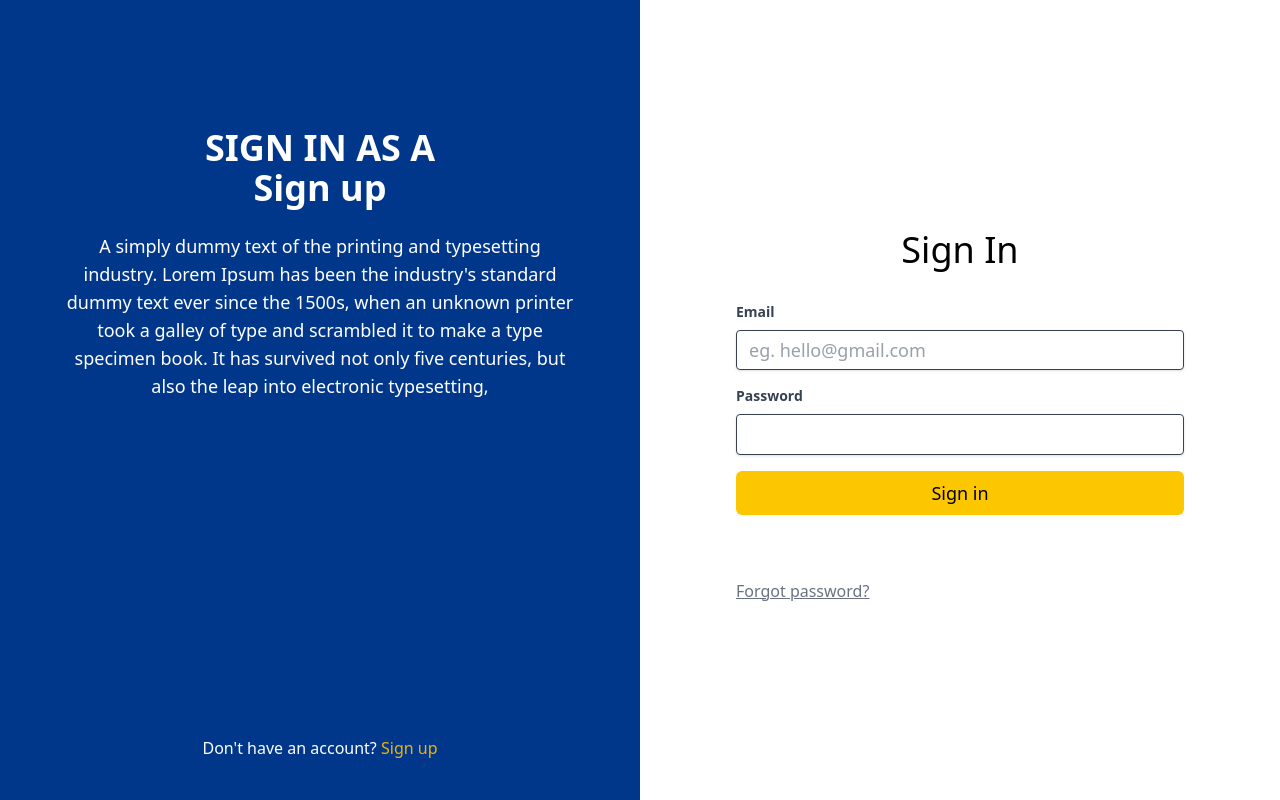
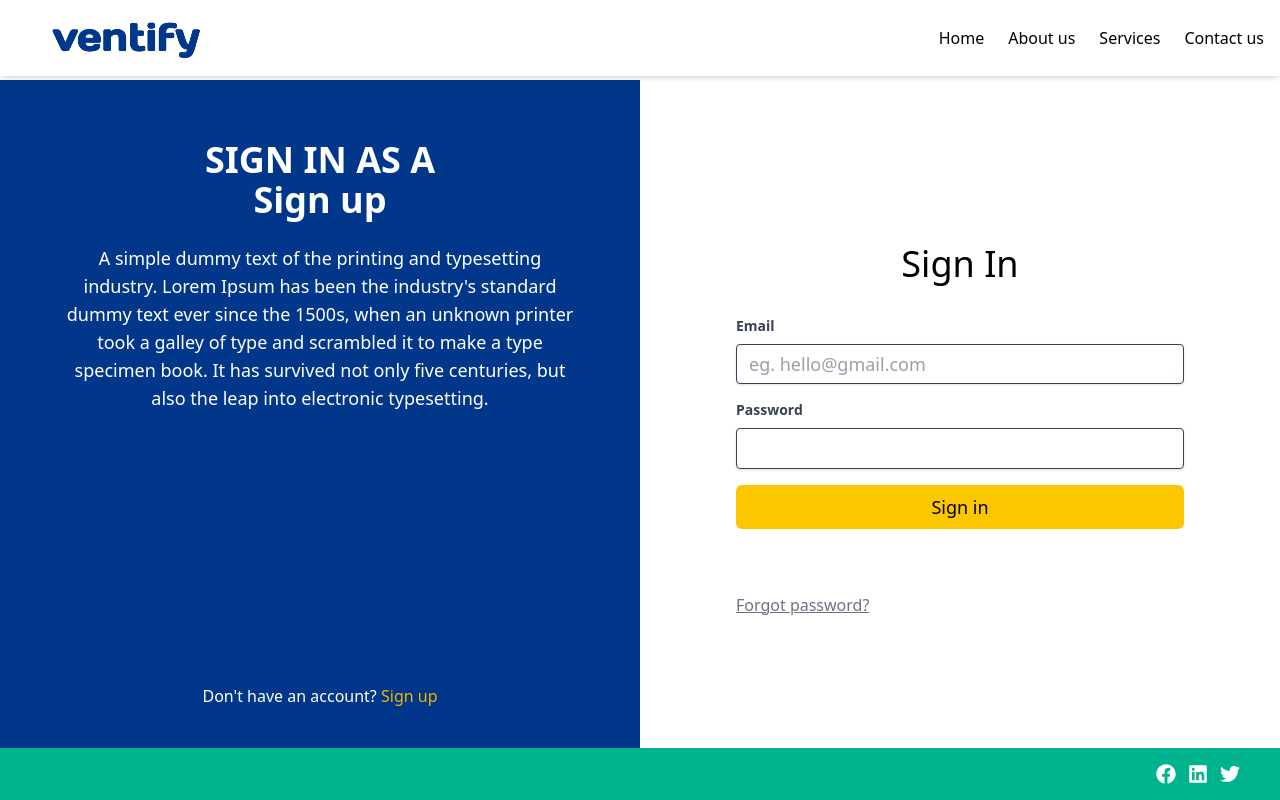
Before and after one commit to Ventify-Org/Ventify-Frontend, a React (Vite) app in the folder ventify/: page /signin/1 in a window 1280 px wide. Built offline with nearby package versions, Linux system fonts and the light colour scheme.

Commit message:
Refactor Signin component layout

```diff
--- a/ventify/src/components/Header.tsx
+++ b/ventify/src/components/Header.tsx
@@ -8,7 +8,7 @@ const Header = () => {
 
   return (
     <header className="fixed top-0 left-0 right-0 bg-white shadow-md z-50">
-      <div className="container mx-auto px-4 py-4 flex justify-between items-center">
+      <div className="container mx-auto px-4 py-2 flex justify-between items-center">
         <img src="/logo.png" alt="logo" />
 
         <div className="hidden md:flex items-center space-x-8">
--- a/ventify/src/components/Signin.tsx
+++ b/ventify/src/components/Signin.tsx
@@ -1,4 +1,6 @@
 import { useParams, Link } from "react-router-dom";
+import Header from "./Header";
+import { FaLinkedin, FaFacebook, FaTwitter } from "react-icons/fa";
 
 const Signin = () => {
   const { type } = useParams();
@@ -10,20 +12,26 @@ const Signin = () => {
   };
 
   return (
-    <section className="flex justify-center items-center">
-      <div className="bg-[#00378B] flex flex-col justify-center items-center text-white w-1/2 h-screen px-16">
-        <div className="mt-[25%] flex flex-col justify-center items-center">
+    <>
+      <Header />
+      {/* Full-page layout with flexbox */}
+      <div className="flex flex-col h-screen">
+        {/* Main content section */}
+        <section className="flex flex-grow justify-center items-center pt-20">
+          <div className="bg-[#00378B] flex flex-col justify-center items-center text-white w-1/2 min-h-full px-16">
+            <div className="flex flex-col justify-center items-center pt-15">
               <p className="text-4xl font-bold">SIGN IN AS A</p>
               <p className="text-4xl font-bold">
                 {titles[type as keyof typeof titles] || "Sign up"}
               </p>
 
               <p className="text-lg my-6 text-center">
-            A simply dummy text of the printing and typesetting industry. Lorem
-            Ipsum has been the industry's standard dummy text ever since the
-            1500s, when an unknown printer took a galley of type and scrambled
-            it to make a type specimen book. It has survived not only five
-            centuries, but also the leap into electronic typesetting,{" "}
+                A simple dummy text of the printing and typesetting industry.
+                Lorem Ipsum has been the industry's standard dummy text ever
+                since the 1500s, when an unknown printer took a galley of type
+                and scrambled it to make a type specimen book. It has survived
+                not only five centuries, but also the leap into electronic
+                typesetting.
               </p>
             </div>
 
@@ -41,14 +49,14 @@ const Signin = () => {
               <form>
                 <div className="mb-4">
                   <label
-                htmlFor="name"
+                    htmlFor="email"
                     className="block text-gray-700 text-sm font-bold mb-2"
                   >
                     Email
                   </label>
                   <input
                     type="email"
-                id="name"
+                    id="email"
                     className="shadow appearance-none border rounded w-full py-2 px-3 text-gray-700 leading-tight focus:outline-none focus:shadow-outline"
                     placeholder="eg. hello@gmail.com"
                     required
@@ -56,14 +64,14 @@ const Signin = () => {
                 </div>
                 <div className="mb-4">
                   <label
-                htmlFor="surname"
+                    htmlFor="password"
                     className="block text-gray-700 text-sm font-bold mb-2"
                   >
                     Password
                   </label>
                   <input
                     type="password"
-                id="surname"
+                    id="password"
                     className="shadow appearance-none border rounded w-full py-2 px-3 text-gray-700 leading-tight focus:outline-none focus:shadow-outline"
                     required
                   />
@@ -85,6 +93,15 @@ const Signin = () => {
             </p>
           </div>
         </section>
+
+        {/* Footer always at bottom */}
+        <footer className="bg-[#00B38F] flex justify-end text-white py-4 pr-10 gap-3">
+          <FaFacebook size={20} />
+          <FaLinkedin size={20} />
+          <FaTwitter size={20} />
+        </footer>
+      </div>
+    </>
   );
 };
 
```
Lines whose indentation alone changed are shown as unchanged.
